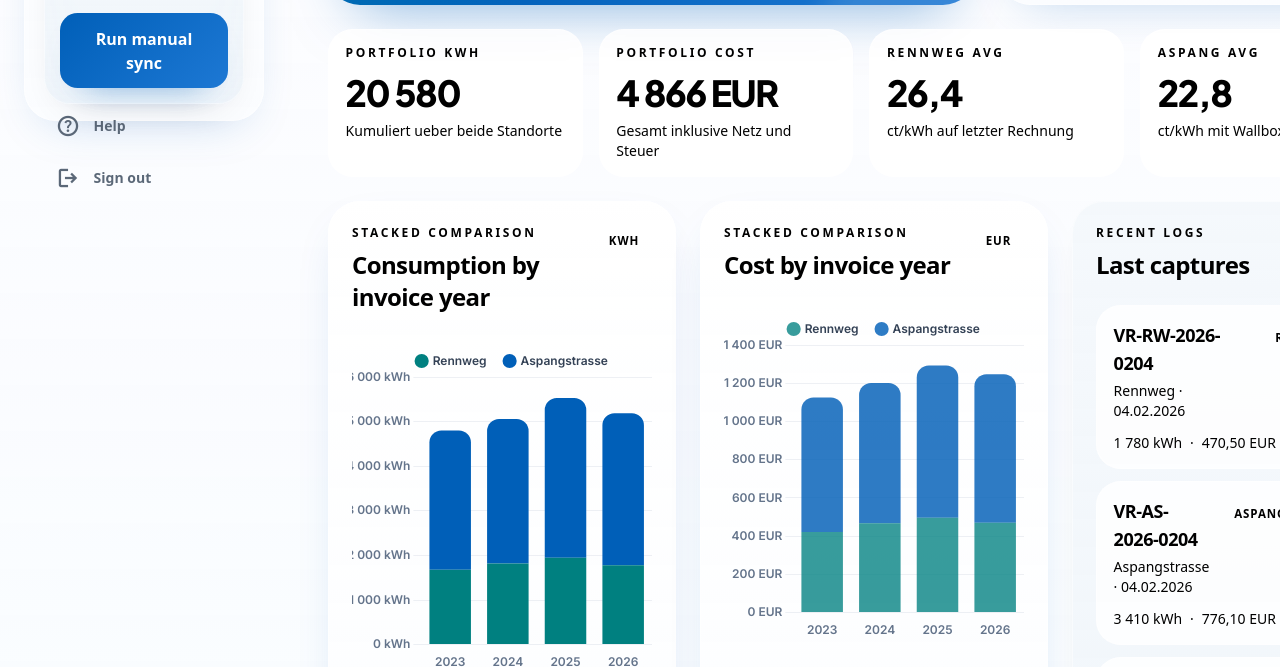
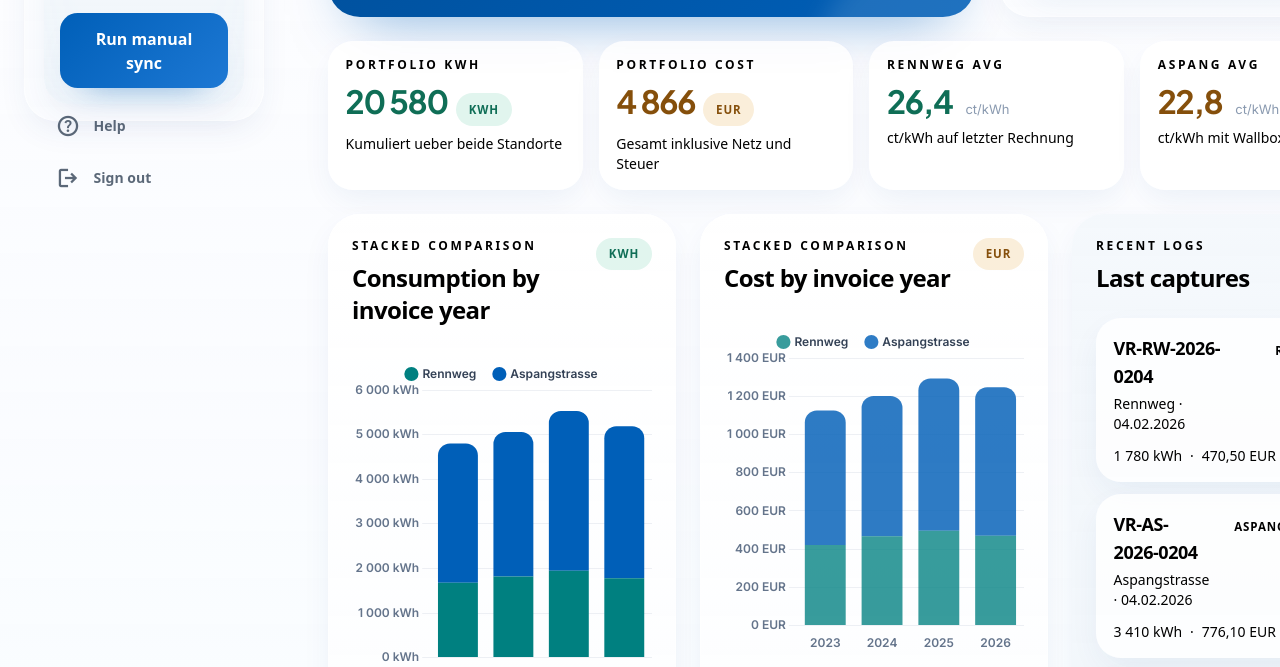
Before and after one commit to ieeks/gmail-pdf-sync, a plain HTML site: page docs/index.html in a window 1280 px wide. Shown: the part 651-1318 px from the top of the page. Drawn offline with nearby package versions, Linux system fonts and the light colour scheme.

Commit message:
refactor UI to Luminous Precision Framework
- No-Line Rule: remove all ring-1/border classes, separation via bg-shifts
- Sidebar active: solid #ffffff card with ambient shadow (no border)
- Hero: simplified gradient #00488d → #005fb8 at 135°, no extra color stops
- Portfolio Snapshot: teal for kWh values, amber for EUR/costs, Tax-Badge pill
- Chart cards: big-num (2rem, Plus Jakarta Sans 700) + teal/amber unit pills
- Ambient shadow: 0 12px 32px -4px rgba(0,72,141,0.07) on all card surfaces

Co-Authored-By: Claude Sonnet 4.6 <noreply@anthropic.com>

```diff
--- a/docs/index.html
+++ b/docs/index.html
@@ -178,7 +178,7 @@
                     <p class="text-xs font-semibold uppercase tracking-[0.22em] text-slate">Current mix</p>
                     <h3 class="mt-2 font-display text-2xl font-bold tracking-tight text-ink">Portfolio snapshot</h3>
                   </div>
-                  <span class="status-chip bg-accent/18 text-[#8A5A00]">Tax aware</span>
+                  <span class="status-chip amber">Tax aware</span>
                 </div>
 
                 <div class="mt-6 space-y-4" id="snapshotCards"></div>
@@ -194,7 +194,7 @@
                     <p class="text-xs font-semibold uppercase tracking-[0.22em] text-slate">Stacked comparison</p>
                     <h3 class="mt-2 font-display text-2xl font-bold tracking-tight">Consumption by invoice year</h3>
                   </div>
-                  <span class="status-chip bg-secondary/15 text-secondary">kWh</span>
+                  <span class="status-chip teal">kWh</span>
                 </div>
                 <div class="mt-6 h-[21rem]">
                   <canvas id="overviewConsumptionChart"></canvas>
@@ -207,7 +207,7 @@
                     <p class="text-xs font-semibold uppercase tracking-[0.22em] text-slate">Stacked comparison</p>
                     <h3 class="mt-2 font-display text-2xl font-bold tracking-tight">Cost by invoice year</h3>
                   </div>
-                  <span class="status-chip bg-primary/12 text-primary">EUR</span>
+                  <span class="status-chip amber">EUR</span>
                 </div>
                 <div class="mt-6 h-[21rem]">
                   <canvas id="overviewCostChart"></canvas>
--- a/docs/script.js
+++ b/docs/script.js
@@ -711,15 +711,15 @@ function renderOverview() {
   const summary = getSummary(state.data);
 
   document.getElementById("overviewHeroStats").innerHTML = `
-    <div class="metric-card bg-white/12 text-white ring-1 ring-white/14">
+    <div class="metric-card bg-white/12 text-white">
       <p class="text-xs font-semibold uppercase tracking-[0.22em] text-white/70">Total cost</p>
       <strong class="mt-2 block text-3xl font-extrabold">${formatCompactCurrency(summary.totalCost)}</strong>
     </div>
-    <div class="metric-card bg-white/12 text-white ring-1 ring-white/14">
+    <div class="metric-card bg-white/12 text-white">
       <p class="text-xs font-semibold uppercase tracking-[0.22em] text-white/70">Total kWh</p>
       <strong class="mt-2 block text-3xl font-extrabold">${formatNumber(summary.totalKwh)}</strong>
     </div>
-    <div class="metric-card bg-white/12 text-white ring-1 ring-white/14">
+    <div class="metric-card bg-white/12 text-white">
       <p class="text-xs font-semibold uppercase tracking-[0.22em] text-white/70">Latest invoice</p>
       <strong class="mt-2 block text-2xl font-extrabold">${summary.latestInvoice ? formatDate(summary.latestInvoice.rechnungsdatum) : "-"}</strong>
     </div>
@@ -730,48 +730,65 @@ function renderOverview() {
       <div class="flex items-center justify-between gap-4">
         <div>
           <p class="text-xs font-semibold uppercase tracking-[0.2em] text-slate">Rennweg</p>
-          <strong class="mt-2 block text-3xl font-extrabold text-ink">${formatCurrency(summary.latestRennweg.gesamt_inkl_ust)}</strong>
-          <p class="mt-2 text-sm text-slate">${formatNumber(summary.latestRennweg.kwh)} kWh · ${formatNumber(summary.latestRennweg.centsPerKwh, 1)} ct/kWh</p>
+          <strong class="mt-2 block font-display text-3xl font-bold val-teal">${formatNumber(summary.latestRennweg.kwh)} <span class="text-base font-semibold">kWh</span></strong>
+          <p class="mt-1 text-sm font-semibold val-amber">${formatCurrency(summary.latestRennweg.gesamt_inkl_ust)}</p>
         </div>
-        <span class="status-chip bg-secondary/14 text-secondary">Stable</span>
+        <span class="status-chip teal">kWh</span>
       </div>
     </div>
     <div class="snapshot-card">
       <div class="flex items-center justify-between gap-4">
         <div>
           <p class="text-xs font-semibold uppercase tracking-[0.2em] text-slate">Aspangstrasse</p>
-          <strong class="mt-2 block text-3xl font-extrabold text-ink">${formatCurrency(summary.latestAspang.gesamt_inkl_ust)}</strong>
-          <p class="mt-2 text-sm text-slate">${formatNumber(summary.latestAspang.kwh)} kWh · ${formatNumber(summary.latestAspang.centsPerKwh, 1)} ct/kWh</p>
+          <strong class="mt-2 block font-display text-3xl font-bold val-teal">${formatNumber(summary.latestAspang.kwh)} <span class="text-base font-semibold">kWh</span></strong>
+          <p class="mt-1 text-sm font-semibold val-amber">${formatCurrency(summary.latestAspang.gesamt_inkl_ust)}</p>
         </div>
-        <span class="status-chip bg-accent/16 text-[#8A5A00]">Wallbox</span>
+        <span class="status-chip teal">kWh</span>
       </div>
     </div>
-    <div class="snapshot-card bg-gradient-to-br from-slate-950 to-slate-800 text-white">
-      <p class="text-xs font-semibold uppercase tracking-[0.2em] text-white/60">Cost structure</p>
-      <strong class="mt-2 block text-3xl font-extrabold">${formatCurrency(summary.totalTaxes + summary.totalNetwork)}</strong>
-      <p class="mt-2 text-sm text-white/70">${formatCurrency(summary.totalNetwork)} network · ${formatCurrency(summary.totalTaxes)} taxes</p>
+    <div class="snapshot-card">
+      <div class="flex items-start justify-between gap-4">
+        <div>
+          <p class="text-xs font-semibold uppercase tracking-[0.2em] text-slate">Cost structure</p>
+          <strong class="mt-2 block font-display text-3xl font-bold val-amber">${formatNumber(summary.totalTaxes + summary.totalNetwork, 2)} EUR</strong>
+          <p class="mt-2 text-sm text-slate">${formatCurrency(summary.totalNetwork)} network · ${formatCurrency(summary.totalTaxes)} taxes</p>
+        </div>
+        <span class="status-chip amber">Tax aware</span>
+      </div>
     </div>
   `;
 
   document.getElementById("kpiGrid").innerHTML = `
     <article class="panel-surface metric-card">
       <p class="text-xs font-semibold uppercase tracking-[0.22em] text-slate">Portfolio kWh</p>
-      <strong class="mt-3 block text-4xl font-extrabold text-ink">${formatNumber(summary.totalKwh)}</strong>
+      <div class="mt-3 flex items-baseline gap-2">
+        <strong class="big-num val-teal">${formatNumber(summary.totalKwh)}</strong>
+        <span class="status-chip teal">kWh</span>
+      </div>
       <p class="mt-2 text-sm text-slate">Kumuliert ueber beide Standorte</p>
     </article>
     <article class="panel-surface metric-card">
       <p class="text-xs font-semibold uppercase tracking-[0.22em] text-slate">Portfolio cost</p>
-      <strong class="mt-3 block text-4xl font-extrabold text-ink">${formatCompactCurrency(summary.totalCost)}</strong>
+      <div class="mt-3 flex items-baseline gap-2">
+        <strong class="big-num val-amber">${formatNumber(summary.totalCost, 0)}</strong>
+        <span class="status-chip amber">EUR</span>
+      </div>
       <p class="mt-2 text-sm text-slate">Gesamt inklusive Netz und Steuer</p>
     </article>
     <article class="panel-surface metric-card">
       <p class="text-xs font-semibold uppercase tracking-[0.22em] text-slate">Rennweg avg</p>
-      <strong class="mt-3 block text-4xl font-extrabold text-secondary">${formatNumber(summary.avgRennweg, 1)}</strong>
+      <div class="mt-3 flex items-baseline gap-2">
+        <strong class="big-num val-teal">${formatNumber(summary.avgRennweg, 1)}</strong>
+        <span class="big-num-unit">ct/kWh</span>
+      </div>
       <p class="mt-2 text-sm text-slate">ct/kWh auf letzter Rechnung</p>
     </article>
     <article class="panel-surface metric-card">
       <p class="text-xs font-semibold uppercase tracking-[0.22em] text-slate">Aspang avg</p>
-      <strong class="mt-3 block text-4xl font-extrabold text-primary">${formatNumber(summary.avgAspang, 1)}</strong>
+      <div class="mt-3 flex items-baseline gap-2">
+        <strong class="big-num val-amber">${formatNumber(summary.avgAspang, 1)}</strong>
+        <span class="big-num-unit">ct/kWh</span>
+      </div>
       <p class="mt-2 text-sm text-slate">ct/kWh mit Wallbox-Profil</p>
     </article>
   `;
--- a/docs/styles.css
+++ b/docs/styles.css
@@ -46,21 +46,19 @@ body {
 
 .panel-surface {
   background: linear-gradient(180deg, rgba(255, 255, 255, 0.92), rgba(250, 252, 255, 0.82));
-  box-shadow: var(--shadow-panel);
-  box-shadow: var(--shadow-panel), var(--ring-soft);
+  box-shadow: 0 12px 32px -4px rgba(0, 72, 141, 0.07), var(--ring-soft);
 }
 
 .panel-soft {
   background: linear-gradient(180deg, rgba(244, 248, 252, 0.94), rgba(236, 243, 249, 0.8));
-  box-shadow: var(--shadow-soft), var(--ring-soft);
+  box-shadow: 0 12px 32px -4px rgba(0, 72, 141, 0.07);
 }
 
 .hero-panel {
   position: relative;
   background:
-    radial-gradient(circle at top right, rgba(255, 255, 255, 0.16), transparent 34%),
-    radial-gradient(circle at bottom left, rgba(0, 223, 201, 0.12), transparent 24%),
-    linear-gradient(135deg, #00488d, #005fb8 54%, #1d78d4);
+    radial-gradient(circle at top right, rgba(255, 255, 255, 0.14), transparent 32%),
+    linear-gradient(135deg, #00488d 0%, #005fb8 100%);
   box-shadow: 0 26px 60px -28px rgba(0, 95, 184, 0.52);
 }
 
@@ -118,9 +116,9 @@ body {
 }
 
 .nav-pill-active {
-  background: rgba(255, 255, 255, 0.92);
+  background: #ffffff;
   color: var(--primary);
-  box-shadow: 0 14px 34px -24px rgba(0, 95, 184, 0.48);
+  box-shadow: 0 4px 16px -4px rgba(0, 72, 141, 0.14), 0 12px 32px -4px rgba(0, 72, 141, 0.07);
 }
 
 .mobile-nav {
@@ -229,7 +227,7 @@ body {
   border-radius: 1.55rem;
   background: rgba(255, 255, 255, 0.82);
   padding: 1rem 1.1rem;
-  box-shadow: var(--ring-soft);
+  box-shadow: 0 12px 32px -4px rgba(0, 72, 141, 0.07);
 }
 
 .metric-card strong,
@@ -237,6 +235,39 @@ body {
   font-family: "Plus Jakarta Sans", sans-serif;
   letter-spacing: -0.04em;
 }
+
+/* Teal/Amber status-chip modifiers (No-Line, unit pills) */
+.status-chip.teal {
+  background: #e1f5ee;
+  color: #0f6e56;
+}
+
+.status-chip.amber {
+  background: #faeeda;
+  color: #854f0b;
+}
+
+/* Big number for KPI cards */
+.big-num {
+  font-family: "Plus Jakarta Sans", sans-serif;
+  font-size: 2rem;
+  font-weight: 700;
+  letter-spacing: -0.03em;
+  line-height: 1;
+}
+
+.big-num-unit {
+  font-family: "Inter", sans-serif;
+  font-size: 0.8125rem;
+  font-weight: 400;
+  color: #8a9ab0;
+  margin-left: 0.3rem;
+  vertical-align: middle;
+}
+
+/* Semantic color helpers */
+.val-teal { color: #0f6e56; }
+.val-amber { color: #854f0b; }
 
 .screen {
   display: none;
```
